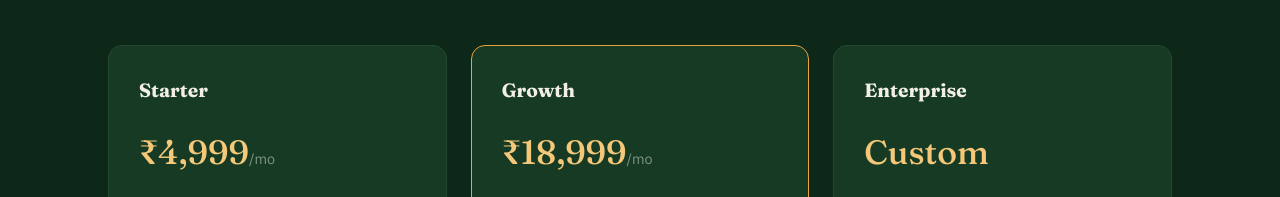
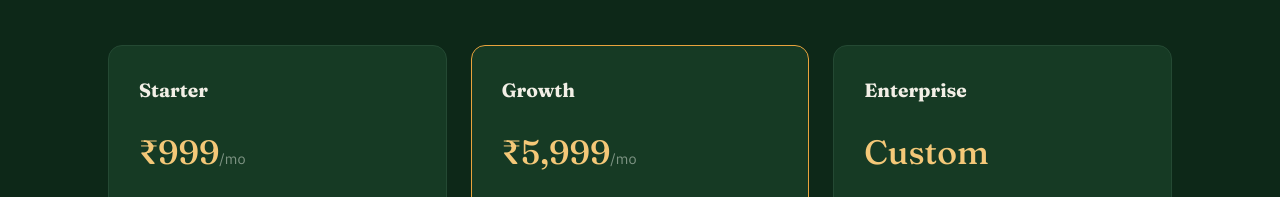
Before and after one commit to chattybong/ChattyBong, a plain HTML site: page index.html in a window 1280 px wide. Shown: the part 4220-4417 px from the top of the page. Drawn offline with Linux system fonts and the light colour scheme.

Commit message:
Update index.html

```diff
--- a/index.html
+++ b/index.html
@@ -409,7 +409,7 @@
     <div class="grid-pricing">
       <div class="price-card">
         <h3>Starter</h3>
-        <div class="price">₹4,999<small>/mo</small></div>
+        <div class="price">₹999<small>/mo</small></div>
         <ul>
           <li>1 channel</li>
           <li>Up to 500 conversations/mo</li>
@@ -419,7 +419,7 @@
       </div>
       <div class="price-card featured">
         <h3>Growth</h3>
-        <div class="price">₹18,999<small>/mo</small></div>
+        <div class="price">₹5,999<small>/mo</small></div>
         <ul>
           <li>Up to 3 channels</li>
           <li>Up to 5,000 conversations/mo</li>
```
